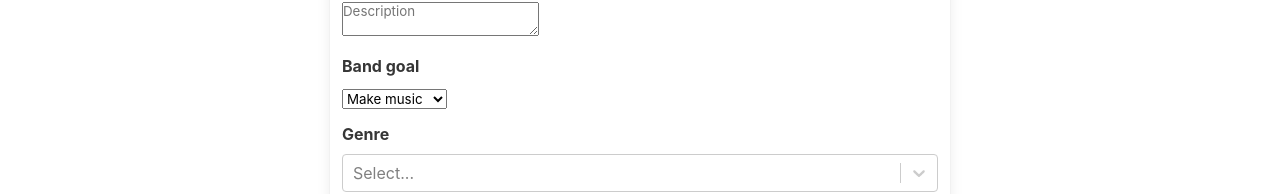
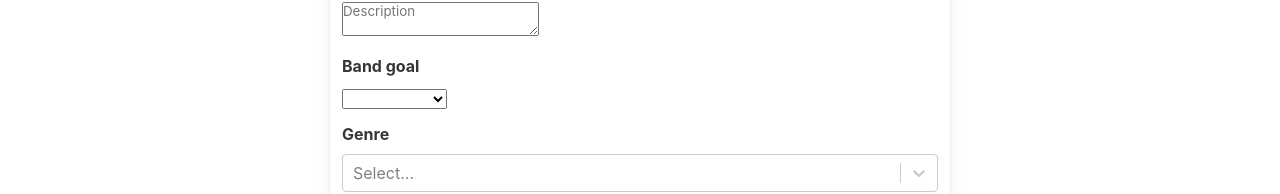
Before and after one commit to LiamCallaghan/hummingbird, a React (Create React App) app in the folder frontend/: page /bands in a window 1280 px wide. Shown: the part 177-371 px from the top of the page. Built offline with nearby package versions, Linux system fonts and the light colour scheme.

Commit message:
default select bar

```diff
--- a/frontend/src/components/projects/BandForm.js
+++ b/frontend/src/components/projects/BandForm.js
@@ -34,6 +34,7 @@ const BandForm = props => {
               <label className="label">Band goal</label>
               <div className="control">
                 <select name='goals' value={goals} onChange={handleChange}>
+                  <option value="" disabled></option>
                   <option>Make music</option>
                   <option>Make money</option>
                   <option>Make friends</option>
--- a/frontend/src/components/projects/BandNew.js
+++ b/frontend/src/components/projects/BandNew.js
@@ -48,8 +48,8 @@ class BandNew extends React.Component {
 
   handleSubmit = async event => {
     event.preventDefault()
+    console.log(this.state.formData)
     const response = await createBand(this.state.formData)
-    console.log(response.data)
     this.props.history.push(`/bands/${response.data.id}`)
   }
 
```
